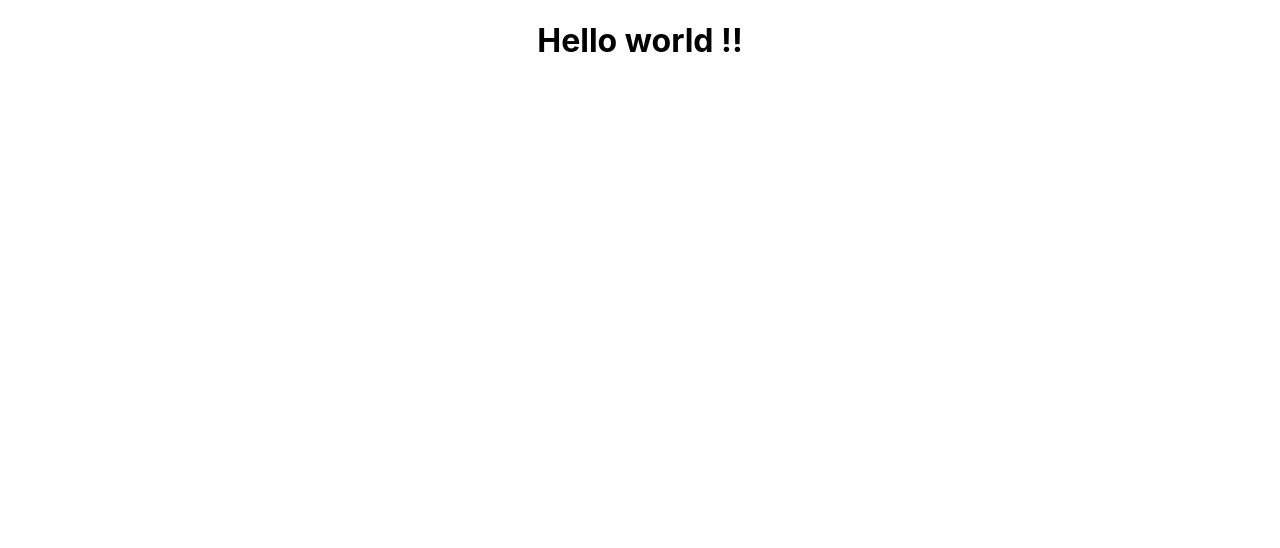
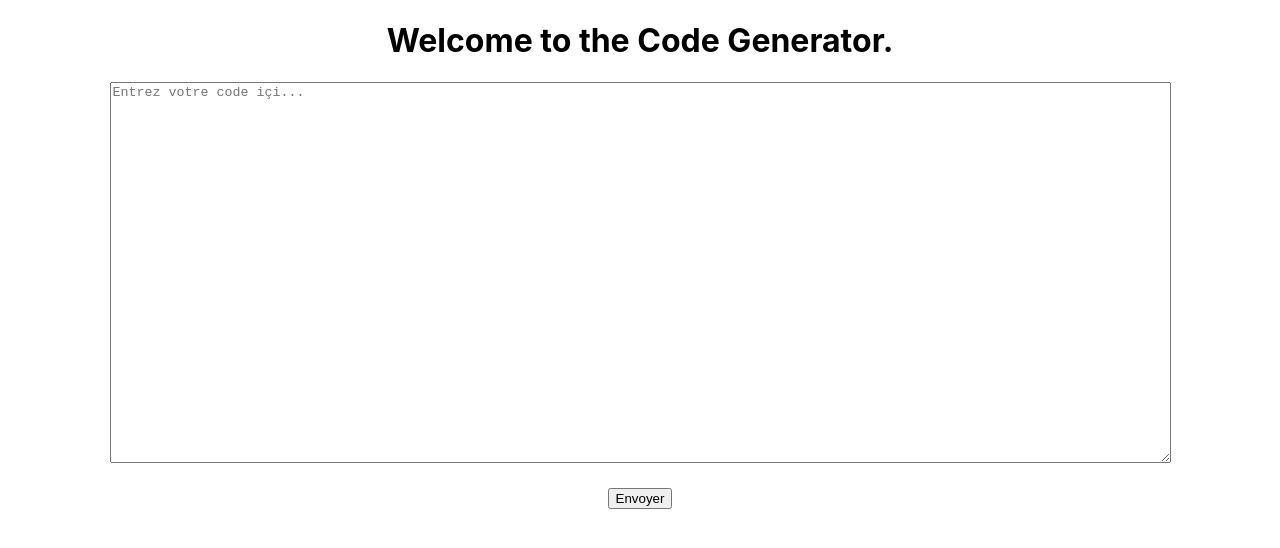
Before and after one commit to FredCar/emotion_detector, a React (Create React App) app in the folder Front/: page / in a window 1280 px wide. Shown: the top 548 px of the page. Built offline with nearby package versions, Linux system fonts and the light colour scheme.

Commit message:
front : add firsts components

```diff
--- a/Front/src/App.js
+++ b/Front/src/App.js
@@ -1,10 +1,12 @@
-import logo from './logo.svg';
 import './App.css';
+import Menu from "./components/Menu";
+import SubmitForm from "./components/SubmitForm";
 
 function App() {
   return (
     <div className="App">
-      <h1>Hello world !!</h1>
+      <Menu />
+      <SubmitForm />
     </div>
   );
 }
--- /dev/null
+++ b/Front/src/components/Menu.jsx
@@ -0,0 +1,11 @@
+import React from "react";
+
+const Menu = ((props) => {
+    return (
+        <>
+            <h1>Welcome to the Code Generator.</h1>
+        </>
+    )
+});
+
+export default Menu;
--- /dev/null
+++ b/Front/src/components/SubmitForm.jsx
@@ -0,0 +1,29 @@
+import React from "react";
+
+const SubmitForm = ((props) => {
+    return (
+        <>
+            <form>
+
+                <textArea
+                    placeholder="Entrez votre code içi..."
+                    cols="130"
+                    rows="25"
+                    wrap="off"
+                >
+                </textArea>
+
+                <br />
+                <br />
+
+                <input
+                    type="submit"
+                    value="Envoyer"
+                />
+
+            </form>
+        </>
+    )
+});
+
+export default SubmitForm;
```
